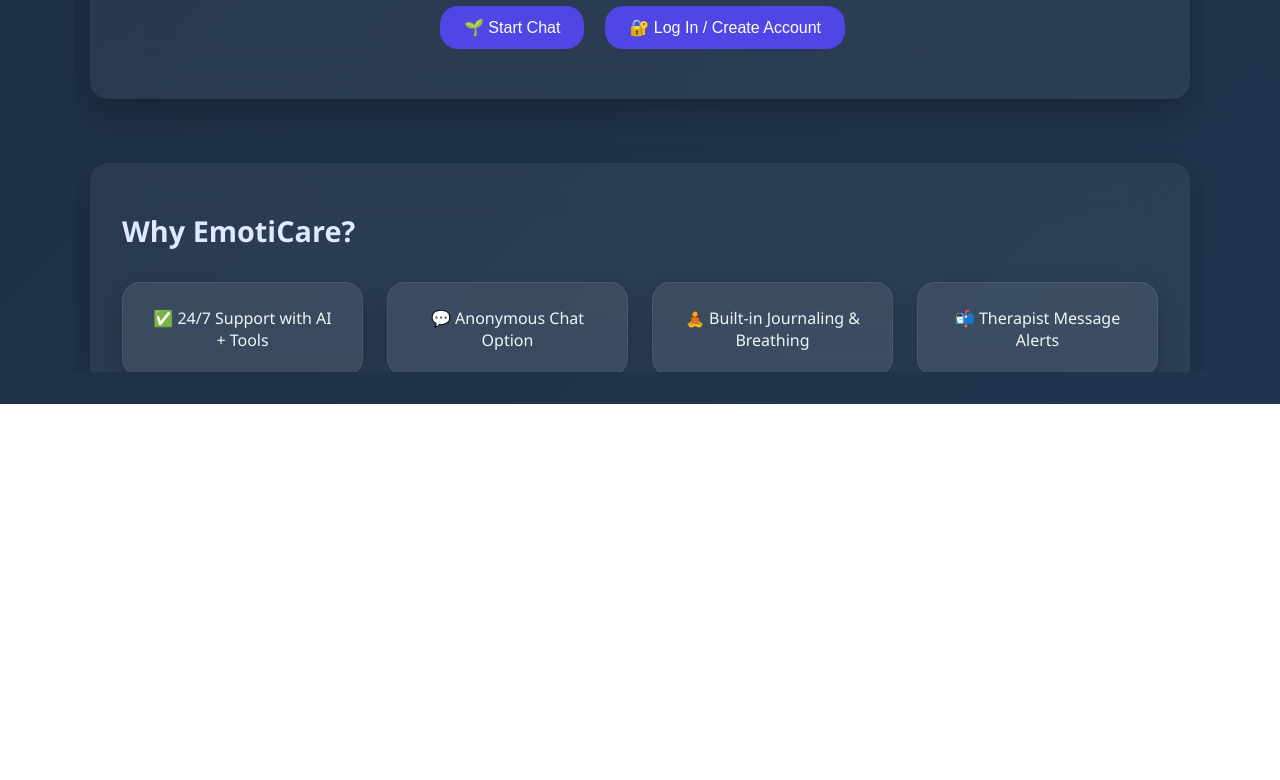
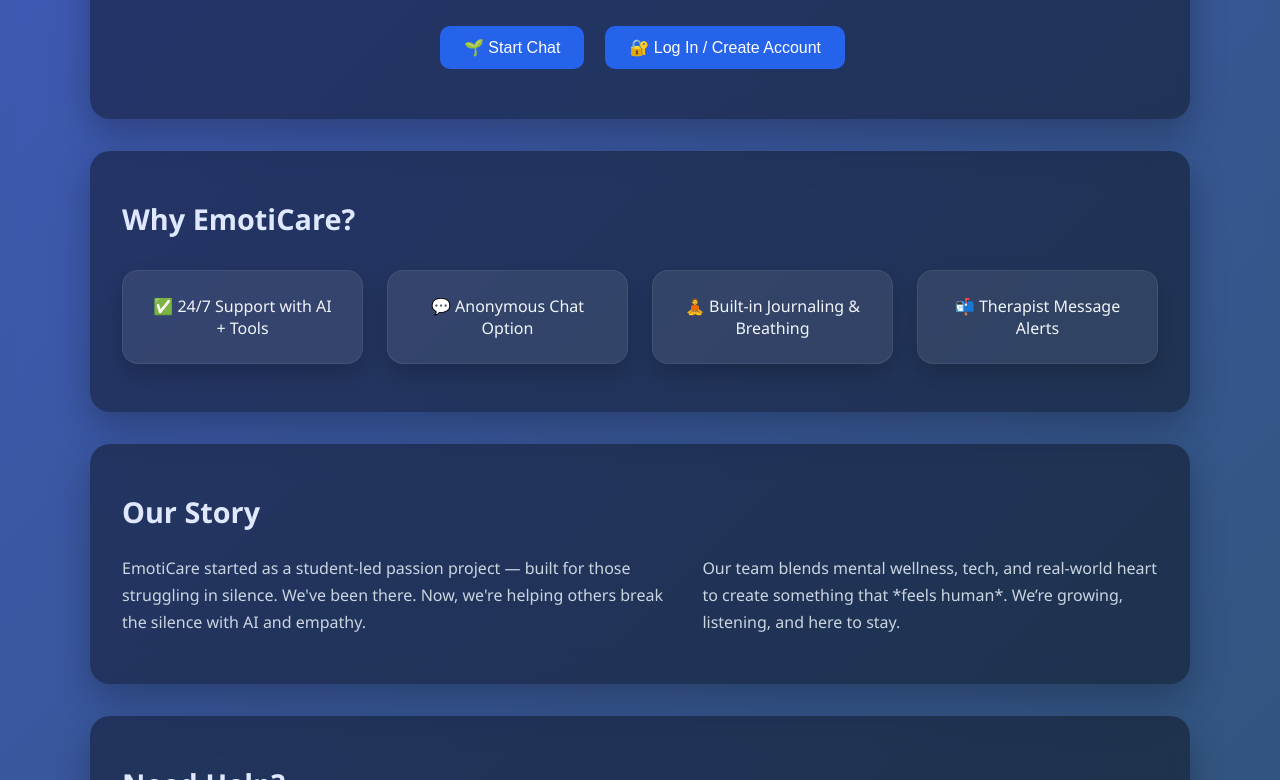
Before and after one commit to wavy5599/EmotiCare, a plain HTML site: page index.html in a window 1280 px wide. Shown: the part 396-1176 px from the top of the page. Before the commit the page ends 800 px from the top, so only its background shows below. Drawn offline with Linux system fonts and the light colour scheme.

Commit message:
added app div to help with container spacing

```diff
--- a/index.html
+++ b/index.html
@@ -20,6 +20,7 @@
 
   function renderHomePage() {
     app.innerHTML = `
+    <div class="app">
       <div class="section hero-section">
         <img class="logo" src="/assets/logo.png" alt="EmotiCare Logo" />
         <h1>Welcome to EmotiCare</h1>
@@ -80,6 +81,8 @@
           </div>
         </div>
       </div>
+      <div/>
+
     `;
   }
 
--- a/main.css
+++ b/main.css
@@ -1,17 +1,12 @@
 :root {
-  --gradient: linear-gradient(135deg, #141e30, #243b55);
-  --section-glass: rgba(255, 255, 255, 0.05);
-  --card-glass: rgba(255, 255, 255, 0.08);
-  --text-light: #f1f5f9;
-  --text-subtle: #cbd5e1;
-  --primary: #4f46e5;
-  --primary-hover: #6366f1;
-  --blur: 25px;
-  --radius: 18px;
-  --transition: 0.3s ease;
+  --bg-gradient-dark: linear-gradient(135deg, #0f2027, #435ac8, #2c5364);
+  --bg-gradient-light: linear-gradient(135deg, #c9d6ff, #e2e2e2);
+  --text-dark: #f1f5f9;
+  --text-light: #1e293b;
+  --button-bg: #2563eb;
+  --button-hover: #1d4ed8;
 }
 
-/* Reset & Base */
 * {
   box-sizing: border-box;
   margin: 0;
@@ -19,53 +14,74 @@
 }
 
 html, body {
-  height: 100%;
   font-family: 'Segoe UI', sans-serif;
-  background: var(--gradient);
+  background: var(--bg-gradient-dark);
   background-size: 400% 400%;
   animation: gradientShift 15s ease infinite;
-  color: var(--text-light);
+  color: var(--text-dark);
+  min-height: 100vh;
   display: flex;
   flex-direction: column;
-  align-items: center;
-  overflow-x: hidden;
   padding: 2rem 1rem;
 }
 
-/* Section Wrapper */
+body.light-mode {
+  background: var(--bg-gradient-light);
+  color: var(--text-light);
+}
+
+
+.app {
+  margin-bottom: 10px;
+}
+
+/* ======================
+   Section Styling
+====================== */
 .section {
   max-width: 1100px;
   width: 100%;
-  background: var(--section-glass);
-  border-radius: var(--radius);
+  background: rgba(0, 0, 0, 0.4);
+  border-radius: 20px;
   padding: 3rem 2rem;
   margin: 2rem auto;
-  backdrop-filter: blur(var(--blur));
+  backdrop-filter: blur(15px);
   box-shadow: 0 15px 35px rgba(0, 0, 0, 0.25);
   animation: fadeIn 0.6s ease;
 }
 
-/* Hero Section */
+/* Add breathing space after last section */
+.plans-section {
+  margin-bottom: 6rem;
+}
+
+/* ======================
+   Hero Section
+====================== */
 .hero-section {
   text-align: center;
 }
 
-.hero-section .logo {
-  width: 120px;
+.logo {
+  width: 140px;
   margin-bottom: 1rem;
-  border-radius: 14px;
+  border-radius: 20px;
 }
 
 .hero-section h1 {
   font-size: 2.5rem;
   margin-bottom: 0.5rem;
+  color: #c9d6ff;
 }
 
 .hero-section p {
   font-size: 1.1rem;
-  color: var(--text-subtle);
+  color: #cbd5e1;
 }
 
+/* ======================
+   CTA Buttons
+====================== */
 .cta-buttons {
   margin-top: 1.5rem;
   display: flex;
@@ -74,25 +90,27 @@ html, body {
   flex-wrap: wrap;
 }
 
-/* Buttons */
 button {
-  background: var(--primary);
+  background: var(--button-bg);
   color: white;
   padding: 0.75rem 1.5rem;
   border: none;
-  border-radius: var(--radius);
+  border-radius: 10px;
+  font-size: 1rem;
   cursor: pointer;
-  font-size: 1rem;
-  transition: var(--transition);
+  transition: background 0.3s ease, transform 0.2s ease;
 }
 
 button:hover {
-  background: var(--primary-hover);
-  transform: translateY(-2px);
+  background-color: var(--button-hover);
+  transform: scale(1.05);
 }
 
-/* Grids & Layout */
-.grid, .pricing-grid {
+/* ======================
+   Layouts: Grid & Columns
+====================== */
+.grid,
+.pricing-grid {
   display: grid;
   grid-template-columns: repeat(auto-fit, minmax(240px, 1fr));
   gap: 1.5rem;
@@ -112,28 +130,62 @@ button:hover {
   }
 }
 
-/* Cards */
-.card, .pricing-card {
-  background: var(--card-glass);
-  border-radius: var(--radius);
+/* ======================
+   Cards & Pricing Boxes
+====================== */
+
+.pricing-card {
+  background: rgba(255, 255, 255, 0.08);
+  border-radius: 16px;
   padding: 1.5rem;
   text-align: center;
   border: 1px solid rgba(255, 255, 255, 0.07);
-  transition: var(--transition);
   box-shadow: 0 10px 25px rgba(0, 0, 0, 0.2);
+  transition: transform 0.3s ease;
+  margin-bottom: 10px; /* ✅ THIS LINE IS WHAT YOU NEEDED */
 }
 
-.card:hover, .pricing-card:hover {
+
+
+.card,
+.pricing-card {
+  background: rgba(255, 255, 255, 0.08);
+  border-radius: 16px;
+  padding: 1.5rem;
+  text-align: center;
+  border: 1px solid rgba(255, 255, 255, 0.07);
+  box-shadow: 0 10px 25px rgba(0, 0, 0, 0.2);
+  transition: transform 0.3s ease;
+}
+
+.card:hover,
+.pricing-card:hover {
   transform: scale(1.03);
   background: rgba(255, 255, 255, 0.1);
 }
 
 .pricing-card h3 {
   margin-bottom: 0.75rem;
-  color: var(--primary-hover);
+  color: #93c5fd;
 }
 
-/* Text */
+/* ======================
+   Feature Lists
+====================== */
+.feature-list {
+  list-style: none;
+  padding-left: 0;
+  margin-top: 1rem;
+}
+
+.feature-list li {
+  margin-bottom: 0.5rem;
+  font-size: 1rem;
+}
+
+/* ======================
+   Typography
+====================== */
 h2 {
   font-size: 1.8rem;
   margin-bottom: 1rem;
@@ -141,34 +193,28 @@ h2 {
 }
 
 p {
-  color: var(--text-subtle);
+  color: #cbd5e1;
   font-size: 1rem;
   line-height: 1.7;
 }
 
-.feature-list {
-  list-style: none;
-  margin-top: 1rem;
-  padding-left: 0;
-}
-
-.feature-list li {
-  margin-bottom: 0.5rem;
-}
-
-/* Animation */
+/* ======================
+   Animations
+====================== */
 @keyframes fadeIn {
   from { opacity: 0; transform: translateY(20px); }
   to { opacity: 1; transform: translateY(0); }
 }
 
 @keyframes gradientShift {
-  0% { background-position: 0% 50%; }
-  50% { background-position: 100% 50%; }
+  0%   { background-position: 0% 50%; }
+  50%  { background-position: 100% 50%; }
   100% { background-position: 0% 50%; }
 }
 
-/* Responsive Scaling */
+/* ======================
+   Mobile Tweaks
+====================== */
 @media (max-width: 600px) {
   .hero-section h1 {
     font-size: 1.8rem;
```
